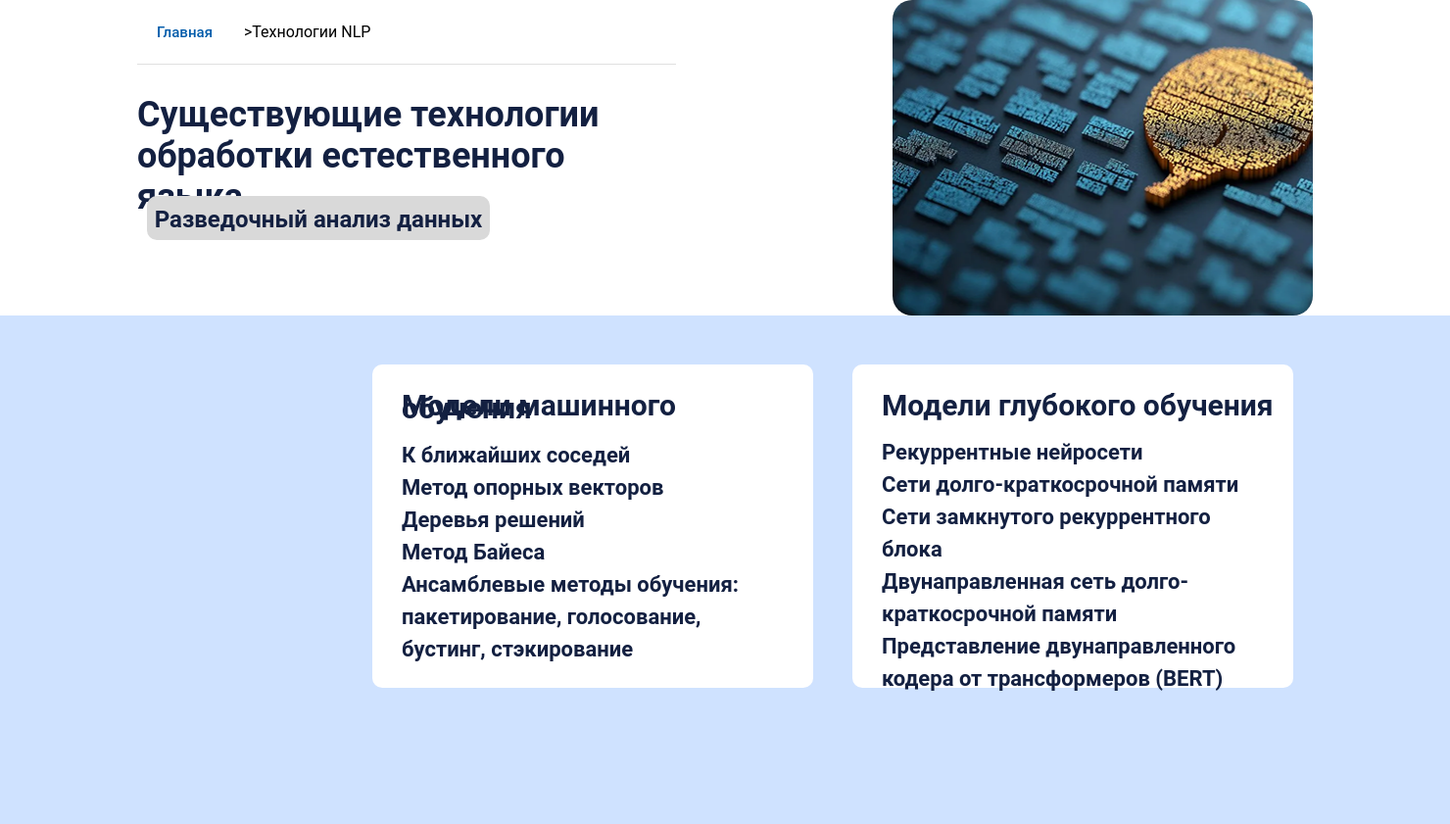
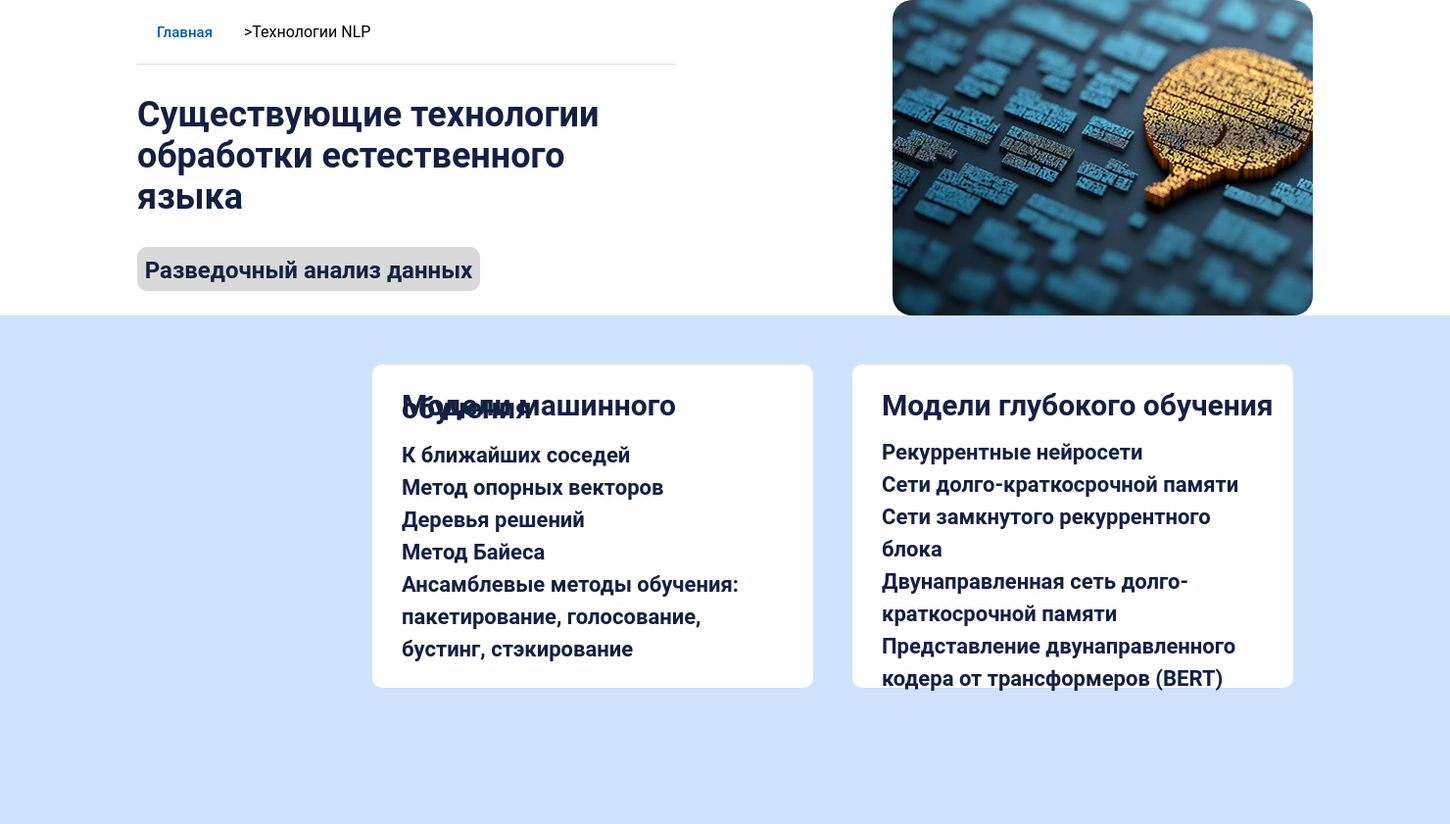
Before and after one commit to AliyaBadmaeva/PDP, a Django app: template itos/itos/templates/blog/nlp.html in a window 1480 px wide. Shown: the part 166-1007 px from the top of the page at 98% size. Run offline with Django 5.2, Linux system fonts and the light colour scheme; the template is opened without the code that fills it, so the values that code supplies are empty.

Commit message:
Update nlp.css

```diff
--- a/itos/itos/static/css/nlp.css
+++ b/itos/itos/static/css/nlp.css
@@ -13,7 +13,6 @@
         .nlp-info {
             width: 550px;
             height: 300px;
-            position: absolute;
         }
     .red-text-nlp {
         color: #DC3545;
@@ -141,7 +140,7 @@
         height: 322px;
         width: 429px;
         float: right;
-        margin: 0 auto;
+        margin-left: auto;
         }
 
     .breadcrumb {
@@ -162,9 +161,6 @@
     .eda-btn {
         background-color: #D9D9D9;
         border-radius: 10px;
-        position: absolute;
-        left: 10px;
-        top: 200px;
         height: 45px;
         width: 350px;
         }
@@ -205,6 +201,10 @@
             line-height: 0.2;
             padding-left: 95px;
             }
+    .main-header {
+        position: relative;
+        z-index: 1000;
+    }
         h2.white-text-nlp {
             color: white;
             font-size: 34px;
@@ -215,8 +215,10 @@
         .nlp-content {
             height: 400px;
             width: 1200px;
-            display: center;
+            display: flex;
             margin: 0 auto;
+            justify-content: space-between;
+            align-items: flex-start;
         }
 
 
```
